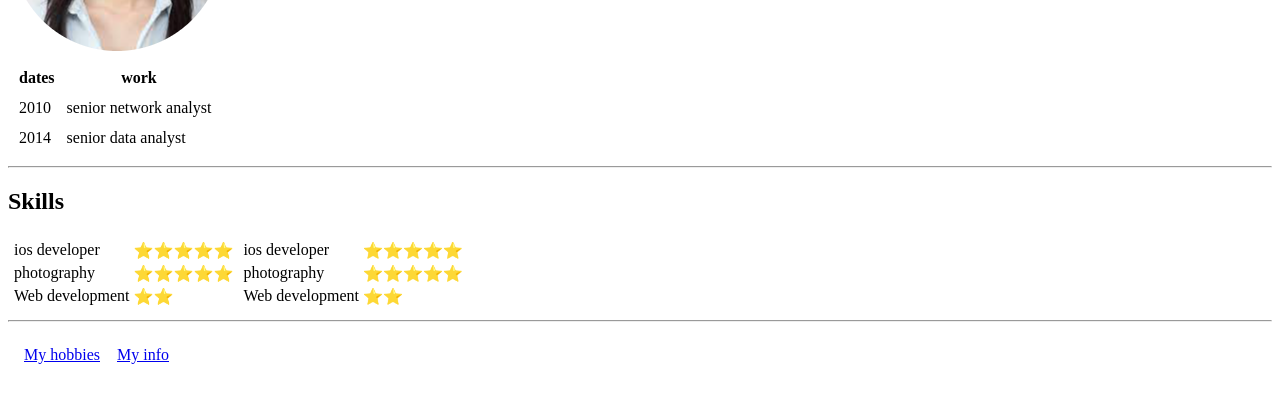
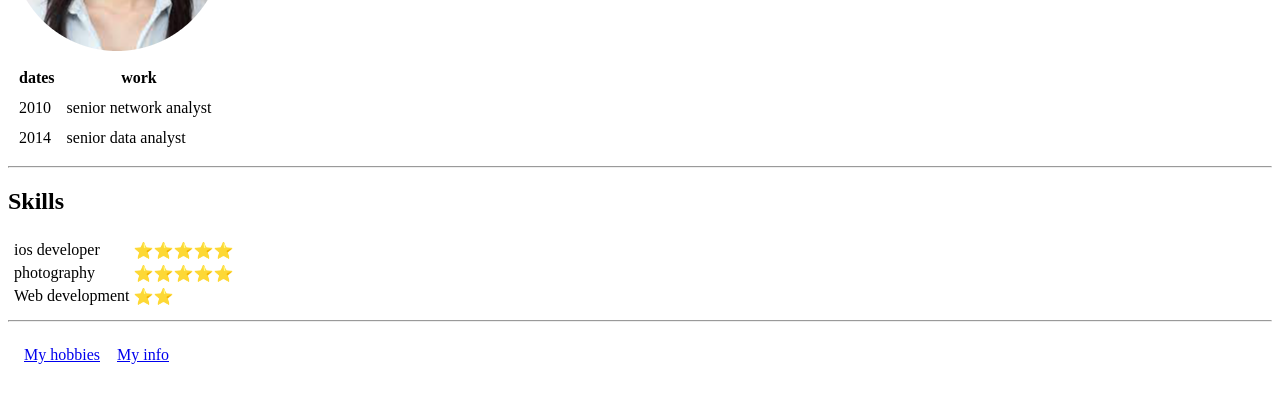
Before and after one commit to kshirsagarrushi/cv, a plain HTML site: page index.html in a window 1280 px wide. Shown: the part 172-574 px from the top of the page. Drawn offline with Linux system fonts and the light colour scheme.

Commit message:
Update index.html

```diff
--- a/index.html
+++ b/index.html
@@ -81,33 +81,6 @@
           </tr>
       </table>
     </td>
-
-    <td>
-      <table>
-          <tr>
-            <td>ios developer</td>
-            <td>
-              ⭐⭐⭐⭐⭐
-            </td>
-          </tr>
-          <tr>
-            <td>
-              photography
-            </td>
-            <td>
-              ⭐⭐⭐⭐⭐
-            </td>
-          </tr>
-          <tr>
-            <td>
-              Web development
-            </td>
-            <td>
-              ⭐⭐
-            </td>
-          </tr>
-      </table>
-    </td>
   </tr>
 </table>
 <hr />
```
